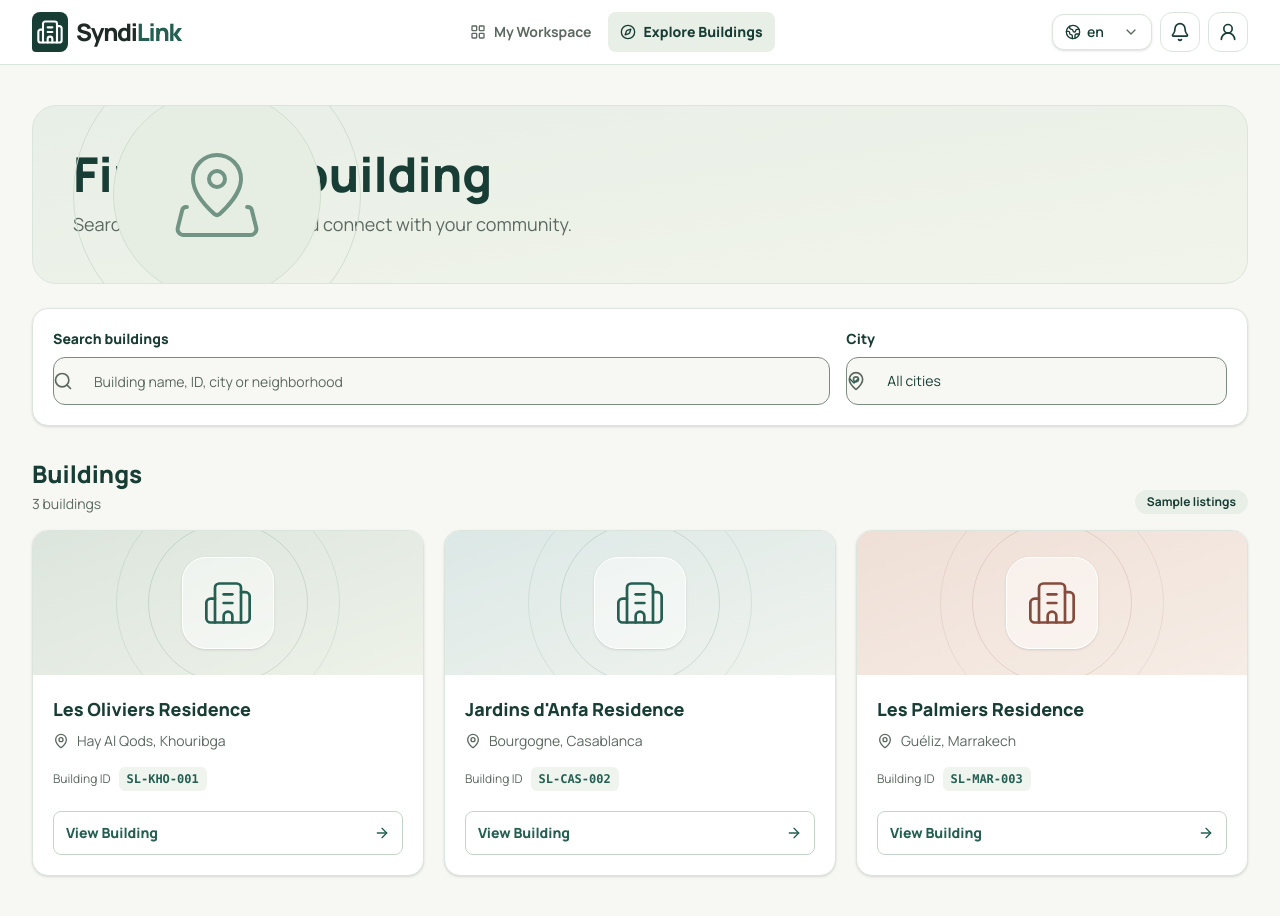
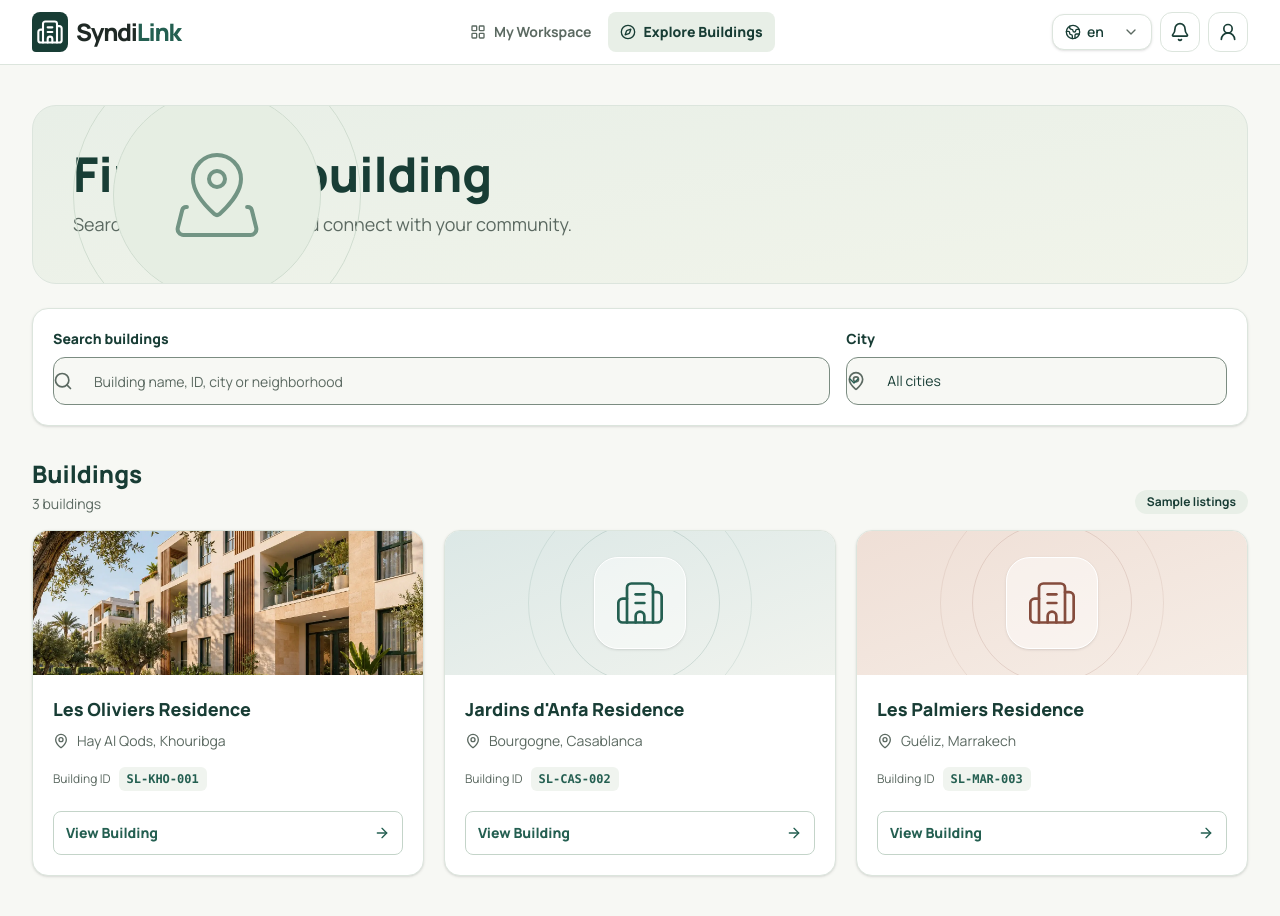
Before and after one commit to mr-youbella/SyndiLink, a Next.js app: page /en/explore-buildings in a window 1280 px wide. Shown: the top 916 px of the page. Built offline with nearby package versions, Linux system fonts and the light colour scheme.

Commit message:
fix: add image support to BuildingCard component and update mock data

```diff
--- a/components/explore/building-card.tsx
+++ b/components/explore/building-card.tsx
@@ -1,4 +1,5 @@
 import { ArrowRight, Building2, MapPin } from "lucide-react";
+import Image from "next/image";
 import { cities, type City, type MockBuilding } from "@/lib/explore/mock-buildings";
 import type { Lang, Messages } from "@/lib/langs/messages";
 
@@ -16,11 +17,17 @@ export function BuildingCard({ building, lang, t }: { building: MockBuilding; la
 	return (
 		<article className="flex h-full flex-col overflow-hidden rounded-2xl border border-[#dce5dd] bg-white shadow-sm transition-shadow hover:shadow-md motion-reduce:transition-none">
 			<div aria-hidden="true" className={`relative grid h-36 place-items-center overflow-hidden bg-linear-to-br ${coverColors[building.city]}`}>
-				<div className="absolute size-56 rounded-full border border-current opacity-10" />
-				<div className="absolute size-40 rounded-full border border-current opacity-15" />
-				<div className="grid size-23 place-items-center rounded-3xl border border-white bg-white/45 shadow-sm">
-					<Building2 className="size-13" strokeWidth={1.25} />
-				</div>
+				{building.image ? (
+					<Image src={building.image} alt="Building Image" fill sizes="(min-width: 1024px) 33vw, (min-width: 640px) 50vw, 100vw" className="object-cover" />
+				) : (
+					<>
+						<div className="absolute size-56 rounded-full border border-current opacity-10" />
+						<div className="absolute size-40 rounded-full border border-current opacity-15" />
+						<div className="grid size-23 place-items-center rounded-3xl border border-white bg-white/45 shadow-sm">
+							<Building2 className="size-13" strokeWidth={1.25} />
+						</div>
+					</>
+				)}
 			</div>
 
 			<div className="flex flex-1 flex-col p-5">
--- a/lib/explore/mock-buildings.ts
+++ b/lib/explore/mock-buildings.ts
@@ -15,6 +15,7 @@ export type MockBuilding = {
 	name: LocalizedName;
 	city: City;
 	district: LocalizedName;
+	image?: string;
 };
 
 export const mockBuildings: MockBuilding[] = [
@@ -23,6 +24,7 @@ export const mockBuildings: MockBuilding[] = [
 		name: { en: "Les Oliviers Residence", fr: "Résidence Les Oliviers", ar: "إقامة الزيتون" },
 		city: "khouribga",
 		district: { en: "Hay Al Qods", fr: "Hay Al Qods", ar: "حي القدس" },
+		image: "/images/residential-hero.webp",
 	},
 	{
 		id: "SL-CAS-002",
```
